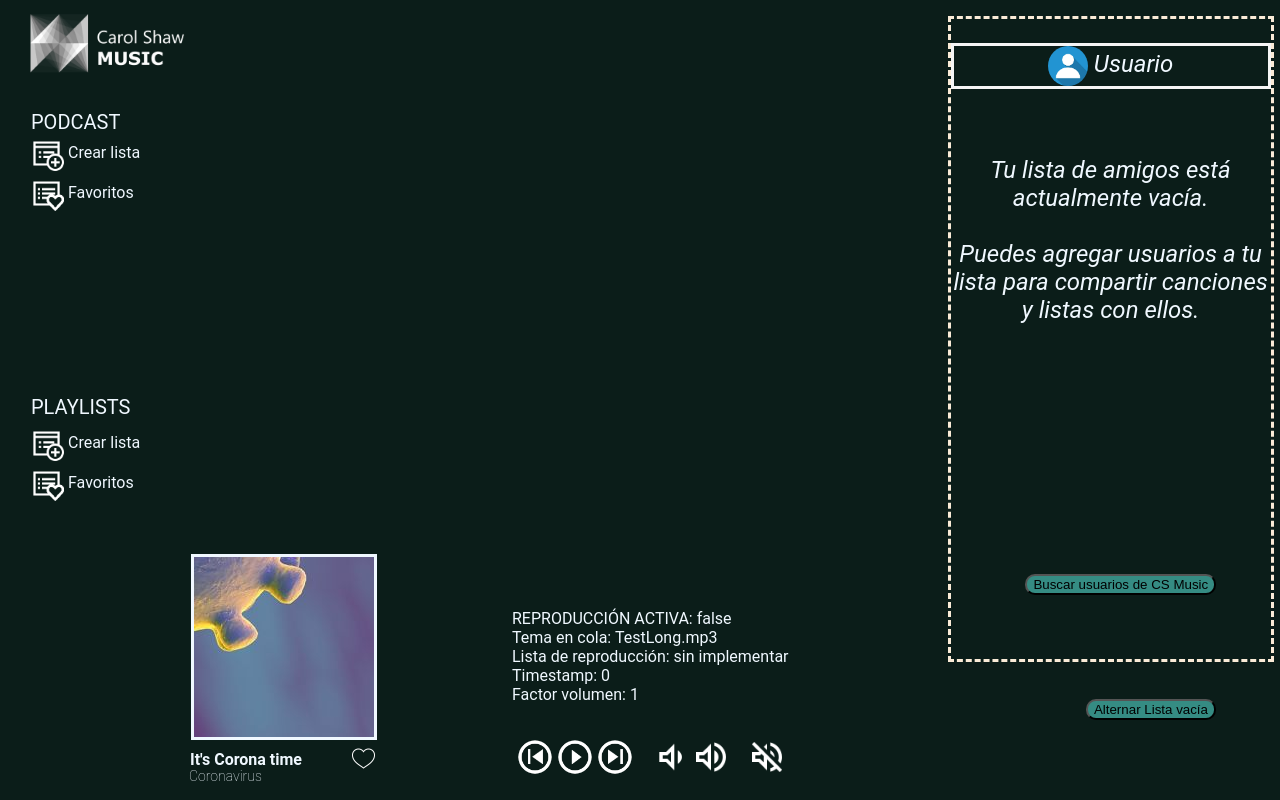
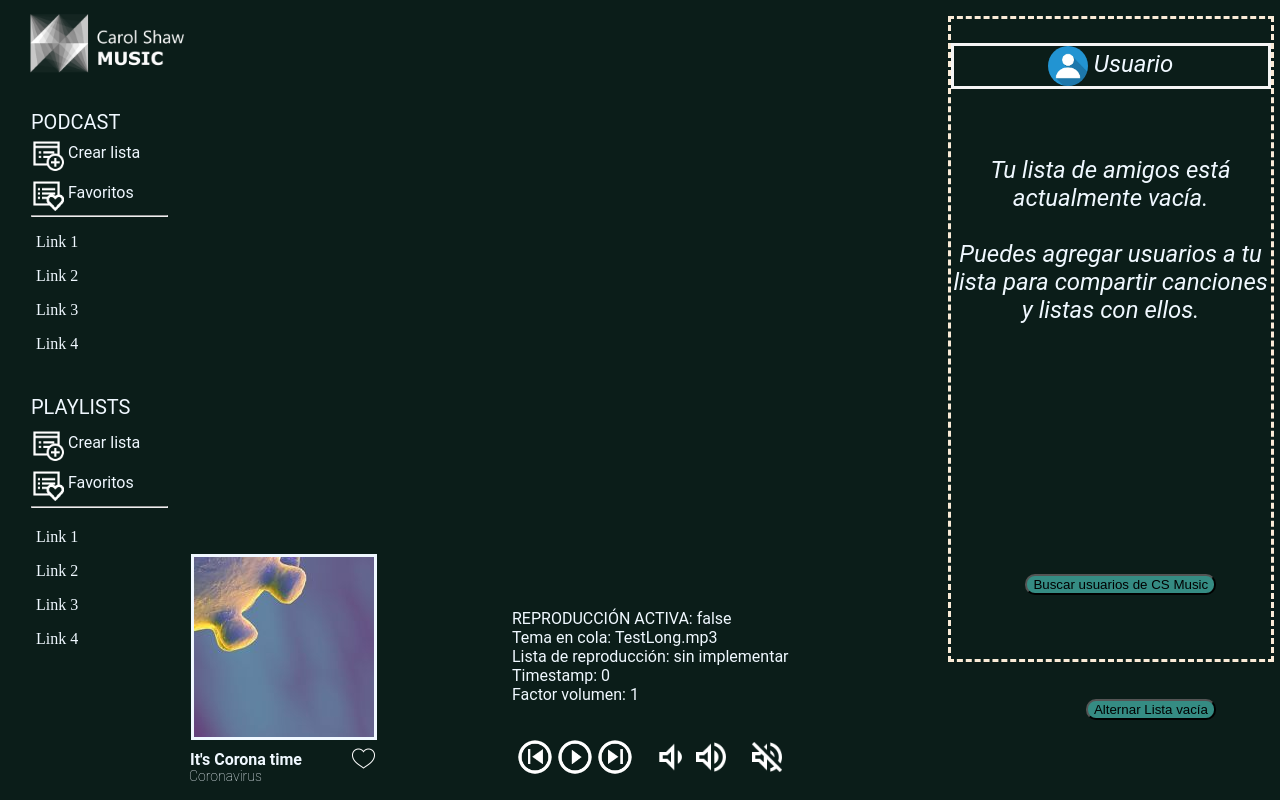
Before and after one commit to UNIZAR-30226-2020-05/FrontEnd, an Angular app: page / in a window 1280 px wide. Built offline with nearby package versions, Linux system fonts and the light colour scheme.

Commit message:
Añadido lista de scroll de las playlists, tanto para canciones como para podcast. Pendiente barra de búsqueda.

```diff
--- a/src/app/barra-busqueda/barra-busqueda.component.css
+++ b/src/app/barra-busqueda/barra-busqueda.component.css
@@ -1,12 +1,11 @@
 .barraSearch{
   -webkit-appearance: textfield;
   -webkit-box-sizing: content-box;
-  font-family: inherit;
-  font-size: 100%;
-  border: solid 1px #ccc;
+  font-family: Roboto;
+  font-size: 16px;
+  color: aliceblue;
+  border: solid 2px #8eff3b;
+  background-color: #ff00ab;
   padding: 9px 18px;
   width: 200px;
-  -webkit-transition: all .5s;
-  -moz-transition: all .5s;
-  transition: all .5s;
 }
--- a/src/app/barra-busqueda/barra-busqueda.component.html
+++ b/src/app/barra-busqueda/barra-busqueda.component.html
@@ -1,3 +1,3 @@
 <div class="barraSearch">
-  <input type="Busqueda" placeholder="Busqueda">
+  <input type="Text" placeholder="Busqueda">
 </div>
--- a/src/app/panel-listas/panel-listas.component.css
+++ b/src/app/panel-listas/panel-listas.component.css
@@ -131,3 +131,75 @@
   text-align: center;
   position: absolute;
 }
+hr{
+  position: absolute;
+  top: 207px;
+  width: 135px;
+  margin-left: 15px;
+
+}
+.linea2{
+  position: absolute;
+  top: 498px;
+  width: 135px;
+  margin-left: 15px;
+
+}
+
+.vertical-menu {
+  width: 150px;
+  height: 130px;
+  overflow-y: auto;
+  position: absolute;
+  top: 225px;
+}
+
+.vertical-menu a {
+  background-color:#0b1d19;
+  color: aliceblue;
+  display: block;
+  padding: 8px 20px;
+  text-decoration: none;
+}
+
+.vertical-menu a:hover {
+  background: #0b1d19;
+}
+.vertical-menu::-webkit-scrollbar-track{
+  background: #0b1d19;
+}
+
+.vertical-menu::-webkit-scrollbar-track:active,
+.vertical-menu::-webkit-scrollbar-track:hover{
+  background: #0b1d19;
+}
+
+.vertical-menu2 {
+  width: 150px;
+  height: 130px;
+  overflow-y: auto;
+  position: absolute;
+  top: 520px;
+}
+
+.vertical-menu2 a {
+  background-color:#0b1d19;
+  color: aliceblue;
+  display: block;
+  padding: 8px 20px;
+  text-decoration: none;
+}
+
+.vertical-menu2 a:hover {
+  background: #0b1d19;
+}
+.vertical-menu2::-webkit-scrollbar-track{
+  background: #0b1d19;
+  width: 10px;
+}
+
+.vertical-menu2::-webkit-scrollbar-track:active,
+.vertical-menu2::-webkit-scrollbar-track:hover{
+  background: #0b1d19;
+  width: 10px;
+}
--- a/src/app/panel-listas/panel-listas.component.html
+++ b/src/app/panel-listas/panel-listas.component.html
@@ -4,14 +4,14 @@
     <img class="addP" src="../../assets/icons8-agregar-propiedad-96.png"> Crear lista</p>&nbsp;
   <p class="fave">
     <img class= "favP" src="./../assets/icons8-lista-de-deseos-96.png"> Favoritos</p>
-
+  <hr>
 <p class="titleL">PLAYLISTS</p>
 <p class="CrearList">
   <img class="iconoAñadir" src="../../assets/icons8-agregar-propiedad-96.png"> Crear lista</p>&nbsp;
 <p class="fav">
   <img class= "iconoFav" src="./../assets/icons8-lista-de-deseos-96.png"> Favoritos</p>
 </div>
-
+<hr class="linea2">
 <div class="cuadrado"></div>
 <table>
   <tbody>
@@ -24,3 +24,29 @@
     </tr>
   </tbody>
 </table>
+
+<div class="vertical-menu">
+  <a href="#">Link 1</a>
+  <a href="#">Link 2</a>
+  <a href="#">Link 3</a>
+  <a href="#">Link 4</a>
+  <a href="#">Link 5</a>
+  <a href="#">Link 6</a>
+  <a href="#">Link 7</a>
+  <a href="#">Link 8</a>
+  <a href="#">Link 9</a>
+  <a href="#">Link 10</a>
+</div>
+
+<div class="vertical-menu2">
+  <a href="#">Link 1</a>
+  <a href="#">Link 2</a>
+  <a href="#">Link 3</a>
+  <a href="#">Link 4</a>
+  <a href="#">Link 5</a>
+  <a href="#">Link 6</a>
+  <a href="#">Link 7</a>
+  <a href="#">Link 8</a>
+  <a href="#">Link 9</a>
+  <a href="#">Link 10</a>
+</div>
```
